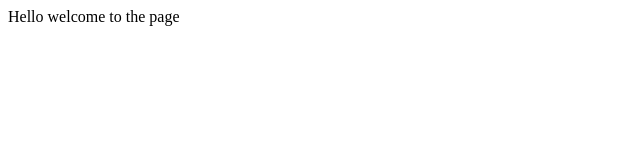
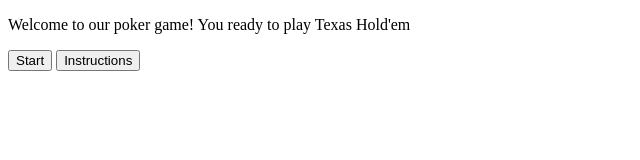
Before and after one commit to MintBeanHackathon/poker-front-end, a plain HTML site: page poker-front-end/index.html in a window 1280 px wide. Shown: the whole page, without its empty margins (0-640 px from the left). Drawn offline with Linux system fonts and the light colour scheme.

Commit message:
linking to css, js, adding text content and instruction button

```diff
--- a/poker-front-end/index.html
+++ b/poker-front-end/index.html
@@ -4,9 +4,15 @@
     <meta charset="UTF-8">
     <meta http-equiv="X-UA-Compatible" content="IE=edge">
     <meta name="viewport" content="width=device-width, initial-scale=1.0">
+    <link rel="stylesheet" type="text/css" href="style.css">
     <title>Poker</title>
 </head>
 <body>
-    <div>Hello welcome to the page</div>
+    <div id="root">
+        <p>Welcome to our poker game! You ready to play Texas Hold'em</p>
+        <button>Start</button>
+        <button>Instructions</button>
+    </div>
 </body>
+<script src="app.js"></script>
 </html>
```
